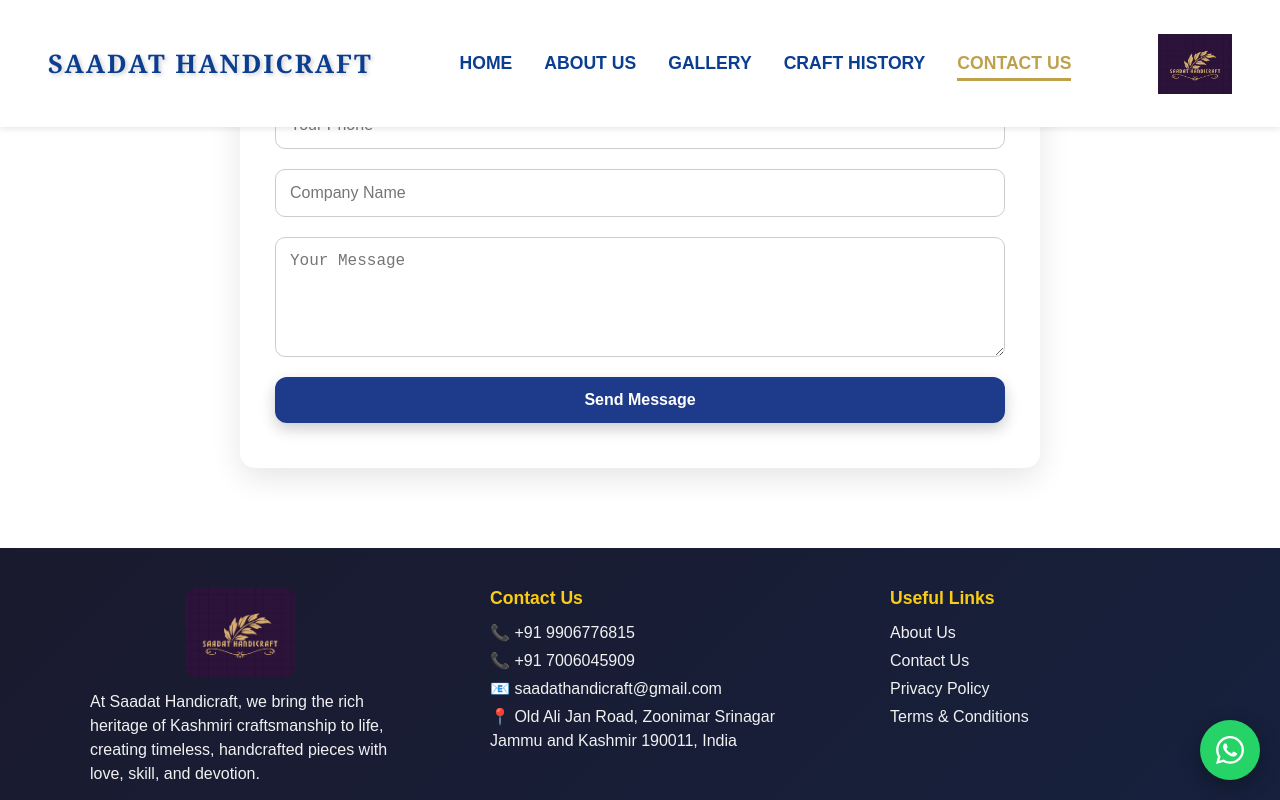
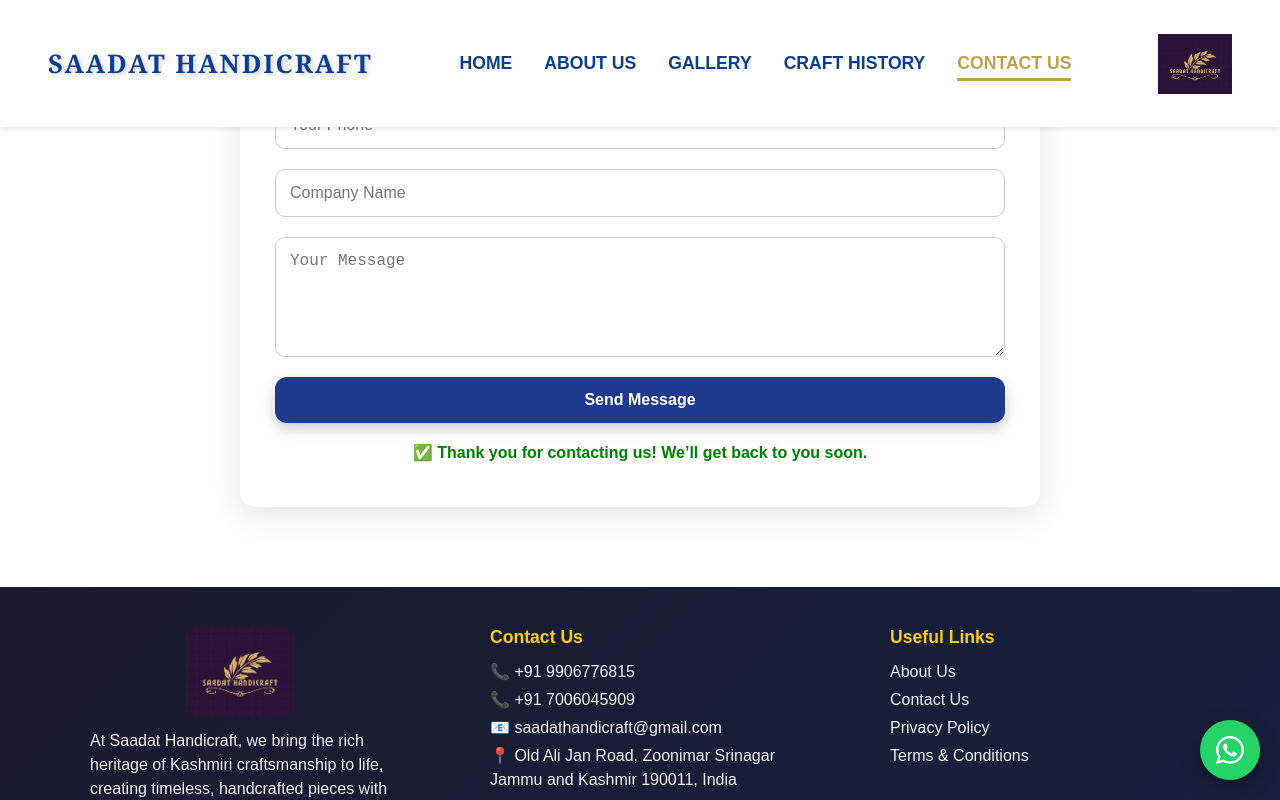
Before and after one commit to rayees1riyaz/Saadat-Handicraft, a React (Vite) app: page /contact in a window 1280 px wide. Both pictures are taken after typing "Sample", "name@example.com", "Sample", "Sample", "Sample" into the empty fields and a click on the button "Send Message". Shown: the part 1099-1899 px from the top of the page. Built offline with nearby package versions, Linux system fonts and the light colour scheme.

Commit message:
change im crafthistory and contact page

```diff
--- a/src/pages/Contact.jsx
+++ b/src/pages/Contact.jsx
@@ -13,6 +13,8 @@ const Contact = () => {
     message: "",
   });
 
+  const [successMsg, setSuccessMsg] = useState("");
+
   useEffect(() => {
     AOS.init({ duration: 1000, easing: "ease-in-out", once: true });
   }, []);
@@ -24,8 +26,11 @@ const Contact = () => {
 
   const handleSubmit = (e) => {
     e.preventDefault();
-    alert("Thank you for contacting us!");
+    setSuccessMsg("✅ Thank you for contacting us! We’ll get back to you soon.");
     setFormData({ name: "", email: "", phone: "", company: "", message: "" });
+
+    // hide message after 5 seconds
+    setTimeout(() => setSuccessMsg(""), 5000);
   };
 
   const contactCards = [
@@ -119,14 +124,6 @@ const Contact = () => {
                 transition: "all 0.3s ease-in-out",
                 cursor: "pointer",
               }}
-              onMouseOver={(e) => {
-                e.currentTarget.style.transform = "translateY(-6px)";
-                e.currentTarget.style.boxShadow = "0 10px 25px rgba(0,0,0,0.2)";
-              }}
-              onMouseOut={(e) => {
-                e.currentTarget.style.transform = "translateY(0)";
-                e.currentTarget.style.boxShadow = "0 6px 20px rgba(0,0,0,0.12)";
-              }}
             >
               {item.icon}
               <h3 style={{ margin: "12px 0", color: "#1e3a8a" }}>{item.title}</h3>
@@ -168,7 +165,6 @@ const Contact = () => {
                   fontSize: "16px",
                   width: "100%",
                   boxSizing: "border-box",
-                  transition: "all 0.3s ease-in-out",
                 }}
               />
             ))}
@@ -186,7 +182,6 @@ const Contact = () => {
                 fontSize: "16px",
                 width: "100%",
                 boxSizing: "border-box",
-                transition: "all 0.3s ease-in-out",
               }}
             />
             <button
@@ -203,18 +198,25 @@ const Contact = () => {
                 boxShadow: "0 6px 15px rgba(0,0,0,0.2)",
                 transition: "all 0.3s ease-in-out",
               }}
-              onMouseOver={(e) => {
-                e.target.style.transform = "scale(1.05)";
-                e.target.style.boxShadow = "0 8px 20px rgba(0,0,0,0.25)";
-              }}
-              onMouseOut={(e) => {
-                e.target.style.transform = "scale(1)";
-                e.target.style.boxShadow = "0 6px 15px rgba(0,0,0,0.2)";
-              }}
             >
               Send Message
             </button>
           </form>
+
+          {/* ✅ Success message */}
+          {successMsg && (
+            <p
+              style={{
+                marginTop: "20px",
+                textAlign: "center",
+                color: "green",
+                fontWeight: "600",
+                fontSize: "16px",
+              }}
+            >
+              {successMsg}
+            </p>
+          )}
         </section>
       </div>
 
--- a/src/pages/CraftHistory.jsx
+++ b/src/pages/CraftHistory.jsx
@@ -22,24 +22,17 @@ const CraftHistory = () => {
     {
       title: "THE KASHMIRI LEGACY: SOZNI KAARI",
       img: "/images/sozni-kaari.jpg",
-      desc: `Sozni Kaari is one of the most exquisite forms of Kashmiri embroidery. It originated in the royal courts of Kashmir during the 15th century, known for its intricate, fine needlework done with silk threads on luxurious woolen shawls.
-      The designs often include elaborate floral motifs, paisleys, and vine patterns, reflecting Persian influences blended with local artistry. Traditionally, Sozni embroidery was a mark of high social status and wealth, often adorning shawls, garments, and ceremonial attire. Artisans, mostly women, would spend months creating a single piece, making each work unique. Even today, Sozni Kaari is revered for its finesse, symbolizing the timeless craftsmanship and cultural richness of Kashmir.`
+      desc: `Sozni Kaari is one of the most exquisite forms of Kashmiri embroidery. It originated in the royal courts of Kashmir during the 15th century, known for its intricate, fine needlework done with silk threads on luxurious woolen shawls. The designs often include elaborate floral motifs, paisleys, and vine patterns, reflecting Persian influences blended with local artistry. Traditionally, Sozni embroidery was a mark of high social status and wealth, often adorning shawls, garments, and ceremonial attire. Artisans, mostly women, would spend months creating a single piece, making each work unique. Even today, Sozni Kaari is revered for its finesse, symbolizing the timeless craftsmanship and cultural richness of Kashmir.`
     },
-
-
     {
       title: "KANI SHAWL OF KASHMIR",
       img: "/images/kani-shawl.jpg",
-      desc: `The Kani Shawl is perhaps the most iconic handwoven product of Kashmir, known worldwide for its intricate patterns and unparalleled craftsmanship. The term 'Kani' refers to the small wooden sticks used instead of a shuttle in traditional weaving.
-      Each pattern is meticulously created by hand, with artisans often memorizing complex designs passed down through generations. The weaving process is extremely time-consuming; a single shawl can take several months to complete, depending on the complexity of the design.
-      Kani Shawls gained immense popularity during the 18th and 19th centuries, becoming prized possessions among European royalty and nobility. They remain a symbol of luxury, artistry, and the rich cultural legacy of Kashmir. Owning a Kani Shawl is not just about fashion—it is about cherishing a centuries-old tradition of skill, patience, and heritage.`
+      desc: `The Kani Shawl is perhaps the most iconic handwoven product of Kashmir, known worldwide for its intricate patterns and unparalleled craftsmanship. The term 'Kani' refers to the small wooden sticks used instead of a shuttle in traditional weaving. Each pattern is meticulously created by hand, with artisans often memorizing complex designs passed down through generations. The weaving process is extremely time-consuming; a single shawl can take several months to complete, depending on the complexity of the design. Kani Shawls gained immense popularity during the 18th and 19th centuries, becoming prized possessions among European royalty and nobility. They remain a symbol of luxury, artistry, and the rich cultural legacy of Kashmir. Owning a Kani Shawl is not just about fashion—it is about cherishing a centuries-old tradition of skill, patience, and heritage.`
     },
     {
       title: "TRADITIONAL KASHMIRI CRAFTS",
       img: "/images/traditional-crafts.jpg",
-  desc: `Kashmir has a rich heritage of traditional crafts that have been preserved over centuries. From the exquisite Kani and Jamawar weaving techniques to the delicate embroidery styles like Aari and Sozni, each craft reflects the region's artistry and cultural identity.
-  Historically, these crafts were patronized by kings and nobles, serving both functional and decorative purposes in households and royal courts. Handwoven shawls, carpets, and embroidered garments were not only symbols of wealth and status but also testaments to Kashmiri craftsmanship.
-  Today, these traditional crafts continue to thrive, representing the cultural legacy of Kashmir and the skill, patience, and creativity of its artisans.`
+      desc: `Kashmir has a rich heritage of traditional crafts that have been preserved over centuries. From the exquisite Kani and Jamawar weaving techniques to the delicate embroidery styles like Aari and Sozni, each craft reflects the region's artistry and cultural identity. Historically, these crafts were patronized by kings and nobles, serving both functional and decorative purposes in households and royal courts. Handwoven shawls, carpets, and embroidered garments were not only symbols of wealth and status but also testaments to Kashmiri craftsmanship. Today, these traditional crafts continue to thrive, representing the cultural legacy of Kashmir and the skill, patience, and creativity of its artisans.`
     }
   ];
 
@@ -58,12 +51,23 @@ const CraftHistory = () => {
         >
           <h6 style={{ margin: 0, fontSize: "1.3rem" }}>CraftHistory</h6>
           <div style={{ fontSize: "0.9rem", paddingTop: "10px" }}>
-            <a href="/" style={{ color: "#fff", textDecoration: "none", marginRight: "10px" }}>Home</a>
+            <a
+              href="/"
+              style={{ color: "#fff", textDecoration: "none", marginRight: "10px" }}
+            >
+              Home
+            </a>
             /
-            <a href="/history" style={{ color: "#fff", textDecoration: "none", marginLeft: "10px" }}>CraftHistory</a>
+            <a
+              href="/history"
+              style={{ color: "#fff", textDecoration: "none", marginLeft: "10px" }}
+            >
+              CraftHistory
+            </a>
           </div>
         </div>
       </section>
+
       {/* Craft Sections */}
       <div className="craft-section-container">
         {craftSections.map((section, index) => (
@@ -78,7 +82,8 @@ const CraftHistory = () => {
             </div>
             <div className="craft-content">
               <h3>{section.title}</h3>
-              <p>{section.desc}</p>
+              {/* ✅ clean up extra spaces/newlines */}
+              <p>{section.desc.replace(/\s+/g, " ").trim()}</p>
             </div>
           </div>
         ))}
@@ -91,7 +96,7 @@ const CraftHistory = () => {
         /* Craft Sections */
         .craft-section-container {
           max-width: 1150px;
-          margin: 180px auto 100px auto; /* Desktop spacing */
+          margin: 180px auto 100px auto;
           padding: 0 20px;
           display: flex;
           flex-direction: column;
@@ -135,17 +140,24 @@ const CraftHistory = () => {
           font-size: 1.1rem;
           line-height: 1.8;
           text-align: justify;
+          white-space: normal;
+          word-break: break-word;
         }
 
         /* Mobile adjustments */
         @media (max-width: 768px) {
           .craft-section-container {
-            margin-top: 40px; /* 100px space on mobile */
+            margin-top: 40px;
           }
           .craft-img img {
             height: 220px;
           }
+          .craft-content p {
+            font-size: 1rem;
+            line-height: 1.6;
           }
+        }
+
         .breadcrumb-section {
           display: none;
           width: 100%;
@@ -159,6 +171,7 @@ const CraftHistory = () => {
           .breadcrumb-section {
             display: block;
           }
+        }
         `}
       </style>
     </>
```
Lines whose indentation alone changed are shown as unchanged.
